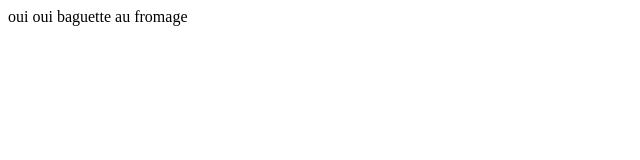
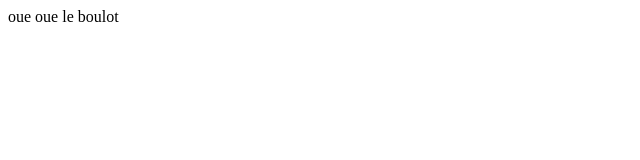
Before and after one commit to EnzoMebirouk/PremierDepot, a plain HTML site: page index.html in a window 1280 px wide. Shown: the full height of the page, 0-640 px from the left. Drawn offline with Linux system fonts and the light colour scheme.

Commit message:
4eme commit

```diff
--- a/index.html
+++ b/index.html
@@ -5,6 +5,6 @@
     <title>Title</title>
 </head>
 <body>
-oui oui baguette au fromage
+oue oue le boulot
 </body>
 </html>
```
